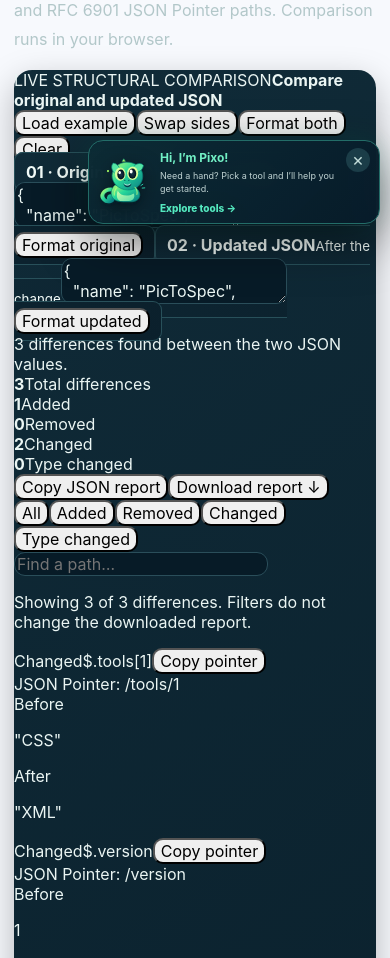
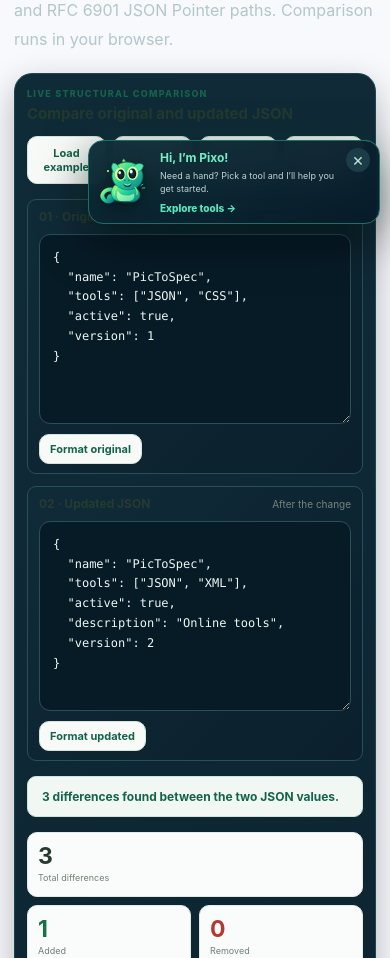
Before and after one commit to ya6331856-cpu/pic-to-spec, a Next.js app: page /json-diff in a window 390 px wide. Shown: the part 610-1568 px from the top of the page. Built offline with nearby package versions, Linux system fonts and the light colour scheme; no server answers.

Commit message:
Style advanced JSON diff workspace and responsive guide

```diff
--- a/app/globals.css
+++ b/app/globals.css
@@ -1666,3 +1666,120 @@ button, input, select, textarea { font: inherit; }
  .case-guide .case-toc ol{grid-template-columns:1fr;gap:4px}
  .case-guide .case-table-wrap table{min-width:680px}
 }
+
+
+/* JSON Diff comparison workspace */
+.json-diff-workspace{display:grid;gap:15px;margin-top:24px;padding:clamp(15px,2.8vw,23px);border:1px solid #dce7df;border-radius:16px;background:#fff;box-shadow:0 12px 36px #173b240b}
+.json-diff-topbar{display:flex;align-items:center;justify-content:space-between;gap:13px;flex-wrap:wrap}
+.json-diff-topbar>div:first-child{display:grid;gap:5px}
+.json-diff-topbar>div:first-child>b{font-size:15px;color:#24392d}
+.json-diff-eyebrow{font-size:9px;letter-spacing:1.25px;color:#14634b;font-weight:850}
+.json-diff-toolbar,.json-diff-actions{display:flex;gap:7px;flex-wrap:wrap}
+.json-diff-toolbar button,.json-diff-actions button,.json-diff-format-button{border:1px solid #d5e4da;border-radius:8px;background:#f7faf7;color:#14634b;padding:9px 11px;font-size:11px;font-weight:750;cursor:pointer}
+.json-diff-toolbar button:hover,.json-diff-actions button:hover,.json-diff-format-button:hover{border-color:#14634b;background:#eef7f0}
+.json-diff-input-grid{display:grid;grid-template-columns:repeat(2,minmax(0,1fr));gap:12px}
+.json-diff-input-card{display:grid;align-content:start;gap:10px;padding:13px;border:1px solid #e0e9e3;border-radius:12px;background:#fbfdfb}
+.json-diff-input-card>span{display:flex;justify-content:space-between;align-items:baseline;gap:8px;flex-wrap:wrap}
+.json-diff-input-card>span b{font-size:12px;color:#263b30}
+.json-diff-input-card>span small{font-size:10px;color:#75847c}
+.json-diff-input-card textarea{width:100%;min-height:260px;resize:vertical;padding:13px;border:1px solid #d7e4db;border-radius:9px;background:#fff;color:#17251e;font:12px/1.65 ui-monospace,SFMono-Regular,Menlo,monospace;tab-size:2}
+.json-diff-input-card textarea:focus{outline:2px solid #cfe7d7;outline-offset:2px;border-color:#14634b}
+.json-diff-format-button{justify-self:start;padding:7px 10px}
+.json-diff-status{padding:12px 14px;border:1px solid #cfe5d5;border-radius:9px;background:#f1f8f3;color:#14634b;font-size:12px;font-weight:750}
+.json-diff-error{margin:0;padding:12px 14px;border:1px solid #f2d1cb;border-radius:9px;background:#fff7f5;color:#a04436;font-size:12px;line-height:1.6}
+.json-diff-summary{display:grid;grid-template-columns:repeat(5,minmax(0,1fr));gap:8px}
+.json-diff-summary>div{display:grid;gap:4px;padding:12px 10px;border:1px solid #e2e9e4;border-radius:10px;background:#fafcfb}
+.json-diff-summary b{font-size:23px;line-height:1;color:#25392e}
+.json-diff-summary span{font-size:9px;color:#718078;line-height:1.35}
+.json-diff-summary .is-added b{color:#147344}
+.json-diff-summary .is-removed b{color:#b33a31}
+.json-diff-summary .is-changed b{color:#925c08}
+.json-diff-summary .is-type b{color:#6650c9}
+.json-diff-actions button{background:#14634b;color:#fff;border-color:#14634b}
+.json-diff-actions button:hover{background:#0d513c;color:#fff}
+.json-diff-actions button:disabled{opacity:.45;cursor:not-allowed}
+.json-diff-results{display:grid;gap:10px}
+.json-diff-filter-row{display:flex;justify-content:space-between;align-items:center;gap:10px;flex-wrap:wrap}
+.json-diff-filter-buttons{display:flex;gap:5px;flex-wrap:wrap}
+.json-diff-filter-buttons button{padding:7px 10px;border:1px solid #e0e8e2;border-radius:8px;background:#fff;color:#617168;font-size:10px;font-weight:700;cursor:pointer}
+.json-diff-filter-buttons button.active{border-color:#14634b;background:#eaf5ed;color:#14634b}
+.json-diff-filter-row>input{width:min(100%,220px);padding:9px 11px;border:1px solid #dce7df;border-radius:8px;background:#fff;color:#17251e;font-size:11px}
+.json-diff-result-count{margin:0;color:#75847c;font-size:10px}
+.json-diff-list{display:grid;gap:9px}
+.json-diff-item{display:grid;gap:8px;padding:13px;border:1px solid #e0e8e2;border-left:4px solid #b8c8bd;border-radius:10px;background:#fff}
+.json-diff-item.added{border-left-color:#22945b}
+.json-diff-item.removed{border-left-color:#c54b42}
+.json-diff-item.changed{border-left-color:#d39525}
+.json-diff-item.type{border-left-color:#8069cf}
+.json-diff-item-head{display:flex;align-items:center;gap:8px;flex-wrap:wrap}
+.json-diff-kind{padding:5px 8px;border-radius:6px;background:#f0f4f1;color:#3e5948;font-size:9px;font-weight:850}
+.json-diff-item.added .json-diff-kind{background:#e8f6ed;color:#147344}
+.json-diff-item.removed .json-diff-kind{background:#fff0ee;color:#b33a31}
+.json-diff-item.changed .json-diff-kind{background:#fff6e6;color:#925c08}
+.json-diff-item.type .json-diff-kind{background:#f1edff;color:#6650c9}
+.json-diff-item-head>code{min-width:0;flex:1;overflow-wrap:anywhere;color:#263b30;font-size:11px}
+.json-diff-item-head>button{border:1px solid #dce7df;border-radius:7px;background:#f8fbf8;color:#14634b;padding:6px 8px;font-size:9px;font-weight:750;cursor:pointer}
+.json-diff-pointer{color:#75847c;font-size:10px;overflow-wrap:anywhere}
+.json-diff-pointer code{color:#52665a;font-family:ui-monospace,SFMono-Regular,Menlo,monospace}
+.json-diff-value{display:grid;gap:5px;padding:9px 11px;border-radius:8px}
+.json-diff-value.before{background:#fff5f3}
+.json-diff-value.after{background:#f1f8f3}
+.json-diff-value>span{font-size:9px;letter-spacing:.8px;text-transform:uppercase;font-weight:850;color:#6b7a71}
+.json-diff-value pre{margin:0;white-space:pre-wrap;overflow-wrap:anywhere;color:#374a3e;font:11px/1.6 ui-monospace,SFMono-Regular,Menlo,monospace}
+.json-diff-empty{margin:0;padding:18px;text-align:center;border:1px dashed #dce7df;border-radius:9px;color:#718078;font-size:11px}
+.json-diff-limitations,.json-diff-privacy{margin:0;padding:11px 13px;border-radius:9px;background:#f6f9f6;color:#617168;font-size:10px;line-height:1.7}
+.json-diff-guide{max-width:940px;margin:44px auto 82px}
+.json-diff-guide>section{scroll-margin-top:88px;margin-top:37px}
+.json-diff-guide .json-diff-guide-intro{margin:0 0 24px}
+.json-diff-guide .json-diff-guide-intro h2{font-size:clamp(26px,4vw,34px);line-height:1.2;margin:8px 0 15px}
+.json-diff-guide .json-diff-guide-intro p{font-size:14px;line-height:1.85;color:#59685f}
+.json-diff-guide .json-diff-toc{margin:22px 0 34px;padding:19px 22px;border:1px solid #e1e9e3;border-radius:14px;background:#f7faf7}
+.json-diff-guide .json-diff-toc h3{margin:0 0 10px;font-size:15px}
+.json-diff-guide .json-diff-toc ol{display:grid;grid-template-columns:repeat(2,minmax(0,1fr));gap:6px 20px;margin:0;padding-left:22px}
+.json-diff-guide .json-diff-toc li{padding:3px 0;font-size:12px}
+.json-diff-guide .json-diff-toc a,.json-diff-guide a{color:#14634b;font-weight:700;text-decoration:underline;text-underline-offset:3px}
+.json-diff-guide>section h2{font-size:clamp(21px,3vw,26px);line-height:1.25}
+.json-diff-guide>section h3{font-size:15px}
+.json-diff-guide>section p,.json-diff-guide>section li{font-size:13px;line-height:1.85;color:#59685f}
+.json-diff-guide>section ul,.json-diff-guide>section ol{padding-left:23px}
+.json-diff-guide>section li{padding:4px 0}
+.json-diff-guide .json-diff-table-wrap{max-width:100%;overflow-x:auto;margin:15px 0;border:1px solid #e2e9e4;border-radius:11px}
+.json-diff-guide .json-diff-table-wrap table{width:100%;min-width:600px;border-collapse:collapse;background:#fff}
+.json-diff-guide .json-diff-table-wrap th,.json-diff-guide .json-diff-table-wrap td{padding:10px 12px;border-bottom:1px solid #e8eee9;text-align:left;vertical-align:top;font-size:11px;line-height:1.6;color:#53645a}
+.json-diff-guide .json-diff-table-wrap th{background:#f3f8f4;color:#263e30;font-weight:800}
+.json-diff-guide .json-diff-table-wrap tr:last-child td{border-bottom:0}
+.json-diff-type-grid{display:grid;grid-template-columns:repeat(2,minmax(0,1fr));gap:10px}
+.json-diff-type-grid article{padding:14px;border:1px solid #e2e9e4;border-radius:10px;background:#fff}
+.json-diff-type-grid article>b{font-size:12px;color:#3b5846}
+.json-diff-type-grid article.is-added{border-top:3px solid #22945b}
+.json-diff-type-grid article.is-removed{border-top:3px solid #c54b42}
+.json-diff-type-grid article.is-changed{border-top:3px solid #d39525}
+.json-diff-type-grid article.is-type{border-top:3px solid #8069cf}
+.json-diff-type-grid article p{font-size:11px;line-height:1.65}
+.json-diff-type-grid pre{max-width:100%;overflow:auto;margin:8px 0 0;padding:10px;border-radius:8px;background:#f6f9f6;color:#304538;font:10px/1.6 ui-monospace,SFMono-Regular,Menlo,monospace;white-space:pre-wrap;overflow-wrap:anywhere}
+.json-diff-guide code{font-family:ui-monospace,SFMono-Regular,Menlo,monospace;font-size:.94em}
+.json-diff-guide details{margin:9px 0;padding:13px 15px;border:1px solid #e7e9f3;border-radius:11px;background:#fff}
+.json-diff-guide summary{color:#2c3856;font-size:12px;font-weight:750;cursor:pointer}
+.json-diff-guide details p{margin:9px 0 0;color:#65728a;line-height:1.75}
+.json-diff-guide .json-diff-related-tools{padding:17px 19px;border:1px solid #e1e9e3;border-radius:13px;background:#f7faf7}
+.json-diff-guide .json-diff-related-tools h2{margin-top:0}
+@media(max-width:700px){
+ .json-diff-workspace{margin-top:19px;padding:14px 12px}
+ .json-diff-toolbar{width:100%}
+ .json-diff-toolbar button{flex:1}
+ .json-diff-input-grid{grid-template-columns:1fr}
+ .json-diff-input-card textarea{min-height:190px}
+ .json-diff-summary{grid-template-columns:repeat(2,minmax(0,1fr))}
+ .json-diff-summary>div:first-child{grid-column:span 2}
+ .json-diff-filter-row{align-items:stretch;flex-direction:column}
+ .json-diff-filter-buttons{width:100%}
+ .json-diff-filter-buttons button{flex:1}
+ .json-diff-filter-row>input{width:100%}
+ .json-diff-item-head>code{flex-basis:100%;order:2}
+ .json-diff-item-head>button{margin-left:auto}
+ .json-diff-guide{margin:29px 12px 55px;padding:19px 16px}
+ .json-diff-guide .json-diff-toc{padding:15px}
+ .json-diff-guide .json-diff-toc ol{grid-template-columns:1fr;gap:4px}
+ .json-diff-type-grid{grid-template-columns:1fr}
+ .json-diff-guide .json-diff-table-wrap table{min-width:570px}
+}
```
